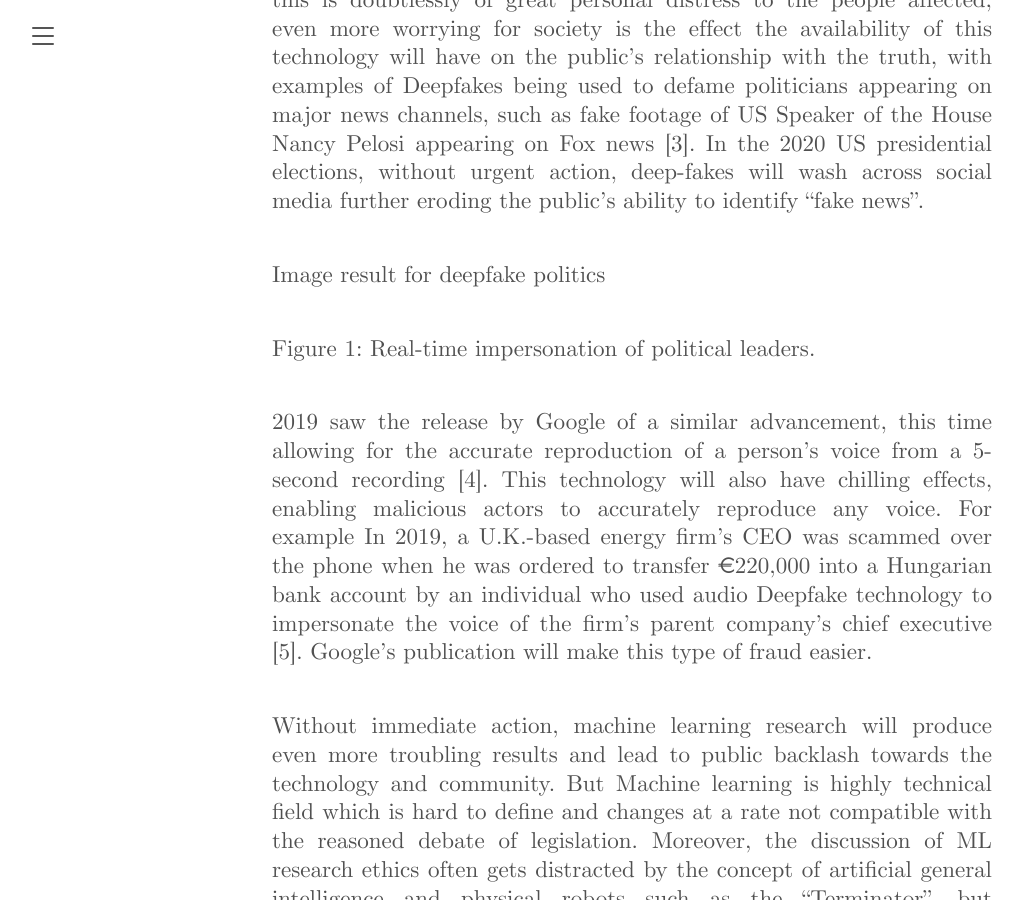
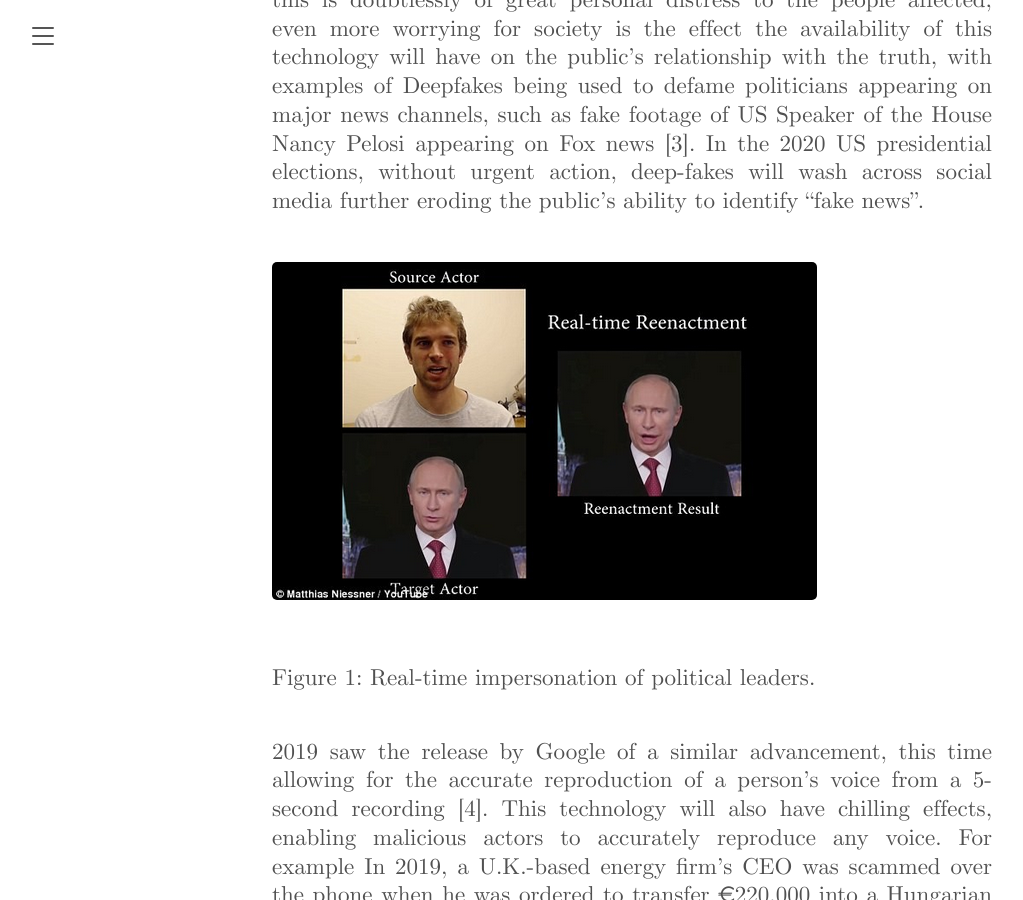
Before and after one commit to phuicy/web, a Jekyll site: the page built from _posts/2019-04-03-software-ethics.md, in a window 1280 px wide and 900 px high, scrolled down 794 px. Shown: the whole window, without its empty margins (8-1031 px from the left). Built offline with Jekyll 4.4.1, drawn with Linux system fonts in a browser that asks for light colours; some of the changed text lies outside the part shown.

Commit message:
Added figures to ethics

```diff
--- a/_posts/2019-04-03-software-ethics.md
+++ b/_posts/2019-04-03-software-ethics.md
@@ -11,7 +11,7 @@ abstract: This is a brief article I started working on before the Pandemic, then
 {:.BodyText .Justified}
 Future elections and democracies will be irrevocably damaged by Deepfakes.  At the end of 2017, a Reddit user going by the name Deepfakes released a machine learning-based software package capable of faking footage of another person with no technical expertise required. Non-consensual pornography of celebrities was an immediate consequence of the public availability of this software [1] [2]. Whilst this is doubtlessly of great personal distress to the people affected, even more worrying for society is the effect the availability of this technology will have on the public’s relationship with the truth, with examples of Deepfakes being used to defame politicians appearing on major news channels, such as fake footage of US Speaker of the House Nancy Pelosi appearing on Fox news [3]. In the 2020 US presidential elections, without urgent action, deep-fakes will wash across social media further eroding the public’s ability to identify “fake news”.
 
-Image result for deepfake politics
+![Real-time impersonation of political leaders. ](/public/images/putin.png)
 
 Figure 1: Real-time impersonation of political leaders.
 
@@ -59,7 +59,7 @@ One of the largest distinctions in the advances made in the field of ML versus o
 {:.BodyText .Justified}
 An additional argument comes from the anonymous nature of the internet, allowing for malicious ML research or its products to be easily and anonymously propagated.  This issue is not unique to ML research, with examples of dangerous chemistry methods for making dangerous substances (e.g. explosives) being limited in publication [14]. It is worth noting that in established publications within the Medical field, publishers and editors will host quarterly ethics reviews. These reviews are to ensure the ethics of publications and have recently been strengthened in response to the MMR vaccination scandal in the Lancet [15] and a reproducibility crisis [16]. It is worth noting at this point that ML is also facing a reproducibility crisis [17], which is exacerbated through the use of Arxiv as the primary publishing platform removing the low bar of peer-review, with 344 ML publications to the Arxiv between the 2nd and 4th of December 2019, for example; further illustrated in Figure 2.
 
-Image result for arxiv machine learning
+![Machine Learning Arxiv papers per year vs Moore’s Law ](/public/images/arxiv.png)
 
 Figure 2: Machine Learning Arxiv papers per year vs Moore’s Law
 
```
Also changed, not shown: other parts of _posts/2019-04-03-software-ethics.md (+1 -0 lines).
